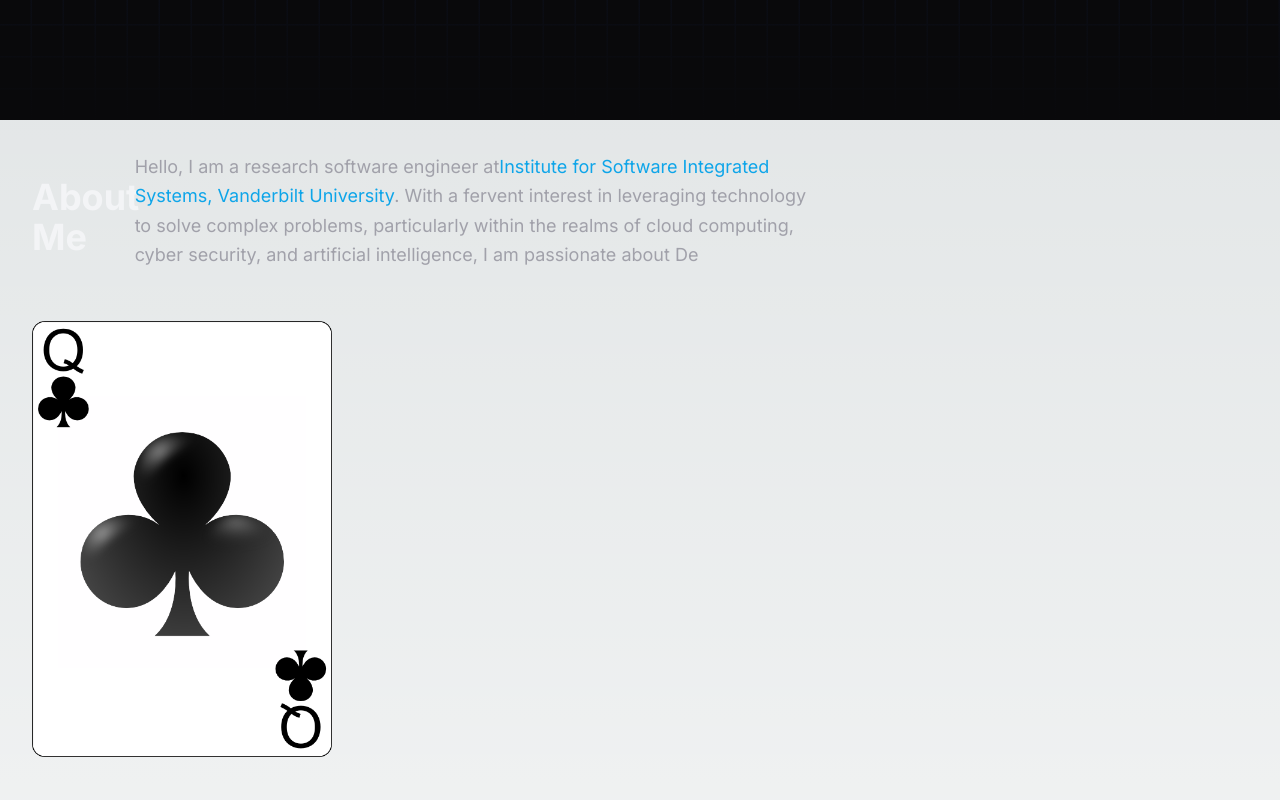
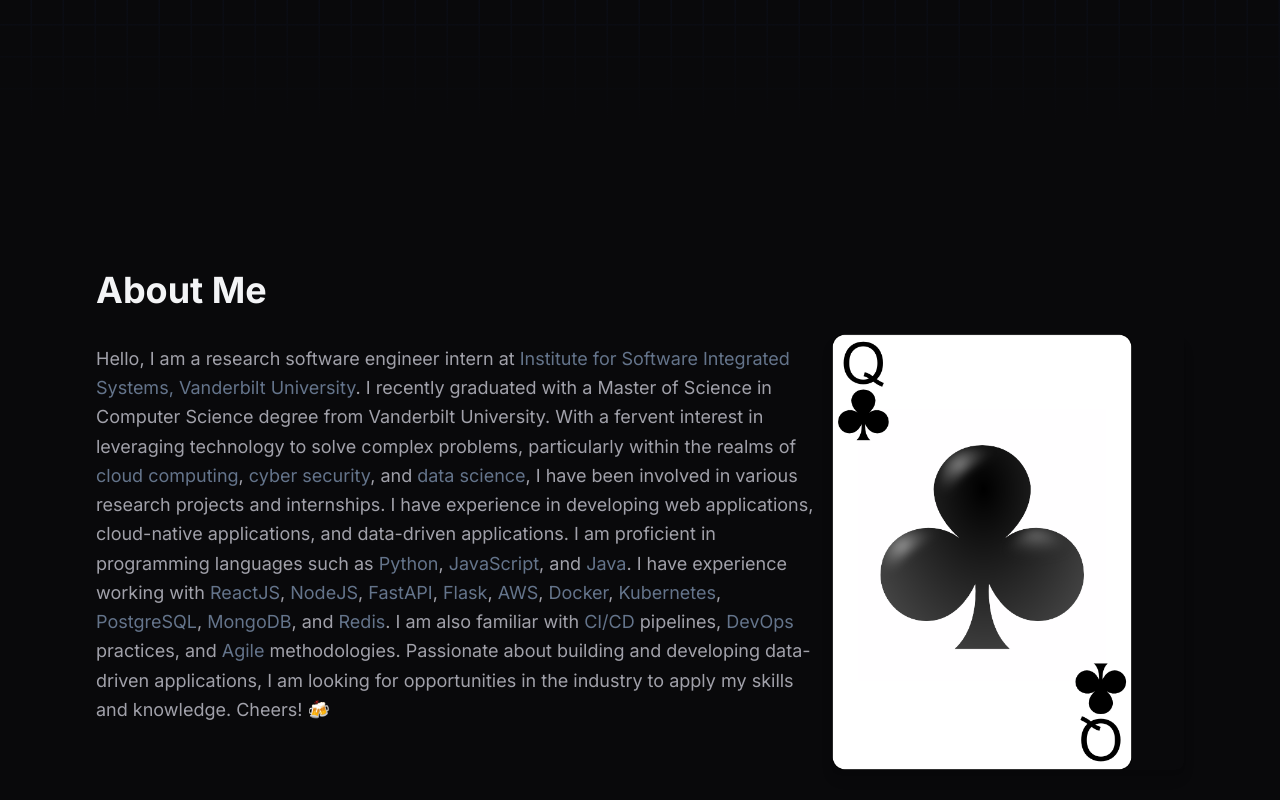
Before and after one commit to justinyeh1995/my_portfolio_site, a Next.js app: page / in a window 1280 px wide. Shown: the part 680-1480 px from the top of the page. Built offline with nearby package versions, Linux system fonts and the light colour scheme; no server answers.

Commit message:
need a better layout

```diff
--- a/src/components/About/About.tsx
+++ b/src/components/About/About.tsx
@@ -1,41 +1,34 @@
-import React, { Dispatch, SetStateAction, useState } from "react";
-import {motion} from "framer-motion";
-import Image from "next/image";
+import React from 'react';
+import { motion } from 'framer-motion';
+import Image from 'next/image';
 
-const AboutMe: React.FC = () => {
+const AboutMe = () => {
     return (
-        <section id="AboutMe" className="relative overflow-hidden bg-blend-color-dodge p-8">
-            <div className="grid grid-cols-6 md:grid-cols-12 items-center gap-4">
+        <section id="AboutMe" className="relative overflow-hidden bg-zinc-950 py-8 px-4 md:px-16 lg:px-24 min-h-screen flex flex-col justify-center">
             <motion.h1
-                    initial={{ y: 25, opacity: 0 }}
-                    animate={{ y: 0, opacity: 1 }}
-                    transition={{ duration: 1.25, ease: "easeInOut" }}
-                    className="text-4xl font-bold text-gray-100 mb-6"
+                className="text-4xl font-bold text-gray-100 mb-6 text-center md:text-left"
             >
                 About Me
             </motion.h1>
-                <div className="col-span-6 md:col-span-8">
-                    <motion.p
+            <div className="grid grid-cols-1 md:grid-cols-12 gap-4 items-center">
+                <div className="col-span-12 md:col-span-8 flex justify-center md:justify-start">
+                    <motion.p className="mb-9 text-base leading-relaxed text-zinc-400 sm:text-lg md:text-lg md:leading-relaxed text-center md:text-left">
+                        Hello, I am a research software engineer intern at <span className="text-slate-500"><a href="https://www.isis.vanderbilt.edu/projects/scalable-cyber-physical-simulation-automated-cyber-agent-training" target="_blank">Institute for Software Integrated Systems, Vanderbilt University</a></span>. I recently graduated with a Master of Science in Computer Science degree from Vanderbilt University.
+                        With a fervent interest in leveraging technology to solve complex problems, particularly within the realms of <span className="text-slate-500">cloud computing</span>, <span className="text-slate-500">cyber security</span>, and <span className="text-slate-500">data science</span>, I have been involved in various research projects and internships.
+                        I have experience in developing web applications, cloud-native applications, and data-driven applications. I am proficient in programming languages such as <span className="text-slate-500">Python</span>, <span className="text-slate-500">JavaScript</span>, and <span className="text-slate-500">Java</span>. I have experience working with <span className="text-slate-500">ReactJS</span>, <span className="text-slate-500">NodeJS</span>, <span className="text-slate-500">FastAPI</span>, <span className="text-slate-500">Flask</span>, <span className="text-slate-500">AWS</span>, <span className="text-slate-500">Docker</span>, <span className="text-slate-500">Kubernetes</span>, <span className="text-slate-500">PostgreSQL</span>, <span className="text-slate-500">MongoDB</span>, and <span className="text-slate-500">Redis</span>.
+                        I am also familiar with <span className="text-slate-500">CI/CD</span> pipelines, <span className="text-slate-500">DevOps</span> practices, and <span className="text-slate-500">Agile</span> methodologies. Passionate about building
+                        and developing data-driven applications, I am looking for opportunities in the industry to apply my skills and knowledge.
+                        Cheers! 🍻
+                    </motion.p>
+                </div>
+                <div className="col-span-12 md:col-span-4 flex justify-center md:justify-end">
+                    <div className="relative w-64 h-64 md:w-full md:h-full overflow-hidden rounded-lg shadow-lg">
+                        <motion.div
                             initial={{ y: 25, opacity: 0 }}
                             animate={{ y: 0, opacity: 1 }}
-                        transition={{ duration: 1.25, delay: 0.5, ease: "easeInOut" }}
-                        className="mb-9 max-w-2xl text-base leading-relaxed text-zinc-400 sm:text-lg md:text-lg md:leading-relaxed"
-                    >
-                        Hello, I am a research software engineer at
-                        <span className={"text-sky-500"}>
-                            <a href={"https://www.isis.vanderbilt.edu/projects/scalable-cyber-physical-simulation-automated-cyber-agent-training"} target={"_blank"} rel={"noreferrer"}>
-                                Institute for Software Integrated Systems, Vanderbilt University
-                            </a>
-                        </span>.
-                        With a fervent interest in leveraging technology to solve complex problems, particularly within the realms of cloud computing, cyber security, and artificial intelligence, I am passionate about De
-                    </motion.p>
-                </div>
-                <div className="relative col-span-6 md:col-span-4 w-full h-64 md:h-auto">
-                    <motion.p
-                        initial={{ y: 25, opacity: 0 }}
-                        animate={{ y: 0, opacity: 1 }}
-                        transition={{ duration: 1.25, delay: 0.5, ease: "easeInOut" }}
-                        className="mb-9 max-w-2xl text-base leading-relaxed text-zinc-400 sm:text-lg md:text-lg md:leading-relaxed"
+                            transition={{ duration: 0.75, ease: 'easeInOut' }}
+                            whileHover={{ scale: 1.1 }}
+                            className="w-full h-full transition-transform duration-300 ease-in-out"
                         >
                             <Image
                                 src="/images/test_images1.png"
@@ -44,11 +37,12 @@ const AboutMe: React.FC = () => {
                                 height={300}
                                 className="rounded-lg"
                             />
-                    </motion.p>
+                        </motion.div>
+                    </div>
                 </div>
             </div>
         </section>
     );
-}
+};
 
 export default AboutMe;
```
Lines whose indentation alone changed are shown as unchanged.
